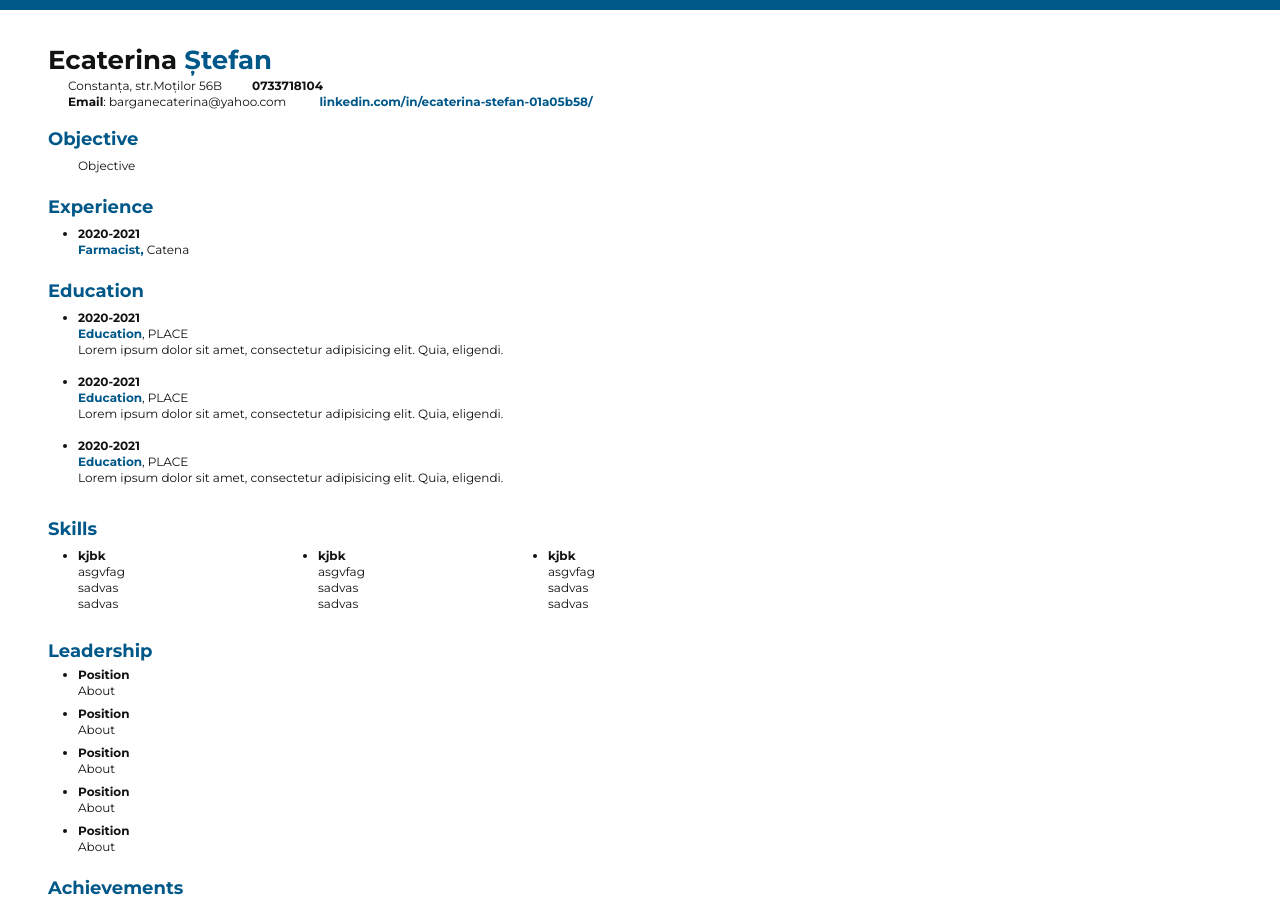
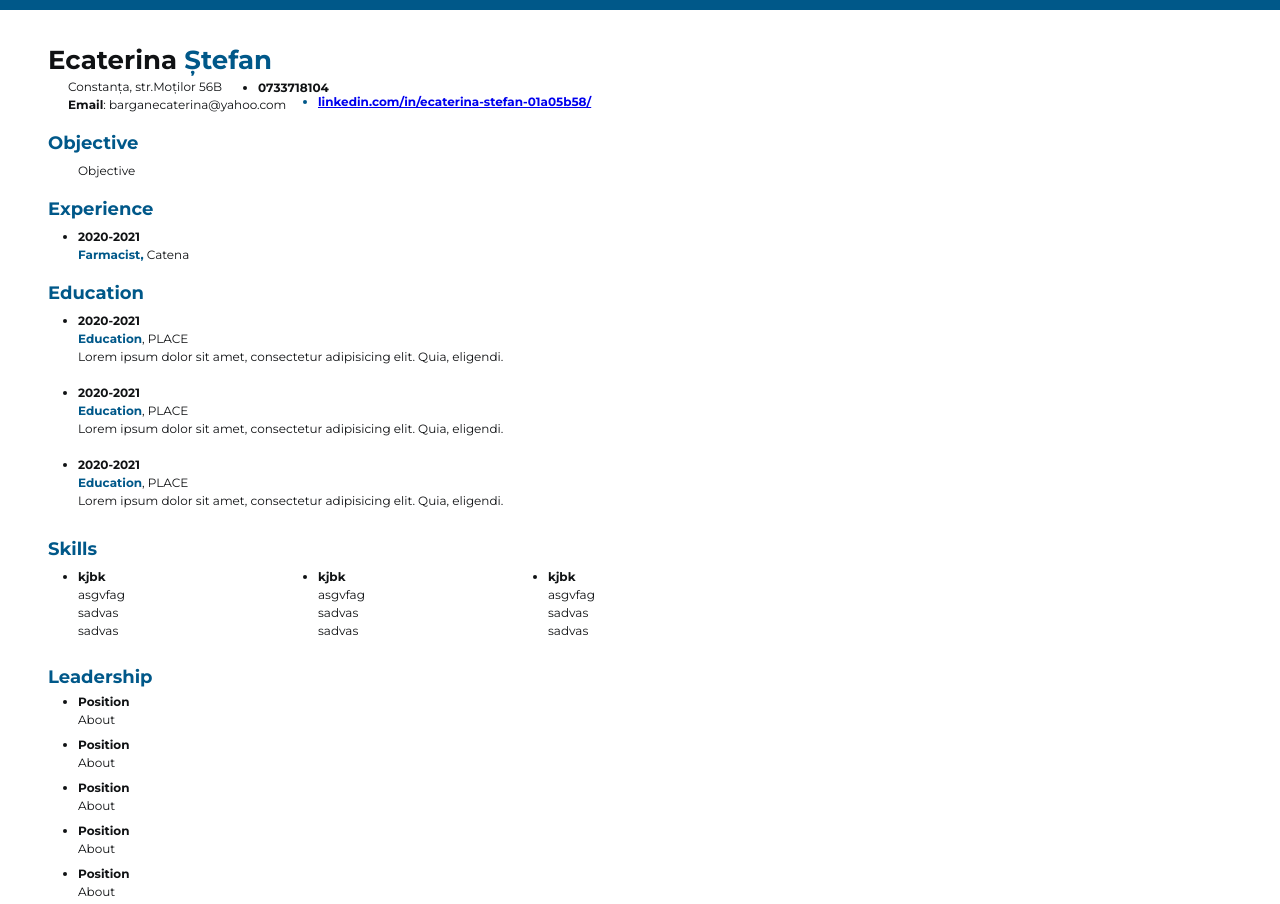
Before and after one commit to Ecaterina1991/Resume-Ecaterina-Stefan, a plain HTML site: page index.html in a window 1280 px wide. Shown: the top 904 px of the page. Drawn offline with Linux system fonts and the light colour scheme; a web font is replaced by a local one.

Commit message:
am adaugat buline la telefon si link

```diff
--- a/index.html
+++ b/index.html
@@ -28,17 +28,35 @@
       <div class="header">
           <h1 class="name">Ecaterina <span class="last-name">Ștefan</span></h1>
 
-            <span class="address">Constanța, str.Moților 56B</span
+            <!-- <span class="address">Constanța, str.Moților 56B</span
             ><strong><span class="tel">0733718104</span></strong>
             <br />
             <span class="email"
               ><strong>Email</strong>: barganecaterina@yahoo.com
             </span>
-            <!-- <span class="linkedin"
-              >https://www.linkedin.com/in/ecaterina-stefan-01a05b58/</span
-            > -->
-            <strong><a class="link" href="https://www.linkedin.com/in/ecaterina-stefan-01a05b58/" target="_blank">linkedin.com/in/ecaterina-stefan-01a05b58/</a></strong>
+            <strong><a class="link" href="https://www.linkedin.com/in/ecaterina-stefan-01a05b58/" target="_blank">linkedin.com/in/ecaterina-stefan-01a05b58/</a></strong> -->
 
+        <div class="my-header">
+          <span class="address">Constanța, str.Moților 56B</span
+            >
+            <ul class="tel">
+              <li>
+            <strong><span>0733718104</span></strong>
+              </li>
+          </ul>
+
+
+            <br />
+            <span class="email"
+              ><strong>Email</strong>: barganecaterina@yahoo.com
+            </span>
+
+            <ul class="link">
+              <li>
+                 <strong><a  href="https://www.linkedin.com/in/ecaterina-stefan-01a05b58/" target="_blank">linkedin.com/in/ecaterina-stefan-01a05b58/</a></strong>
+              </li>
+            </ul>
+        </div>
         </div>
 
 
--- a/style.css
+++ b/style.css
@@ -10,7 +10,7 @@ color: #101214;*/
 body {
   font-family: "Montserrat", sans-serif;
   font-size: 12px;
-  line-height: 16px;
+  line-height: 18px;
 }
 
 .container {
@@ -161,19 +161,27 @@ body {
 }
 
 .padding-bottom {
-  padding-bottom: 14px;
+  padding-bottom: 10px;
 }
 
 .achievements {
   padding-top: 10px;
 }
 
-/* .mini-container {
+.my-header {
   position: relative;
-  background-color: yellow;
-} */
+}
 
 .link {
+  position: absolute;
+  top: 15px;
+  left: 270px;
   text-decoration: none;
   color: #005889;
 }
+
+.tel {
+  position: absolute;
+  top: 1px;
+  left: 210px;
+}
```
